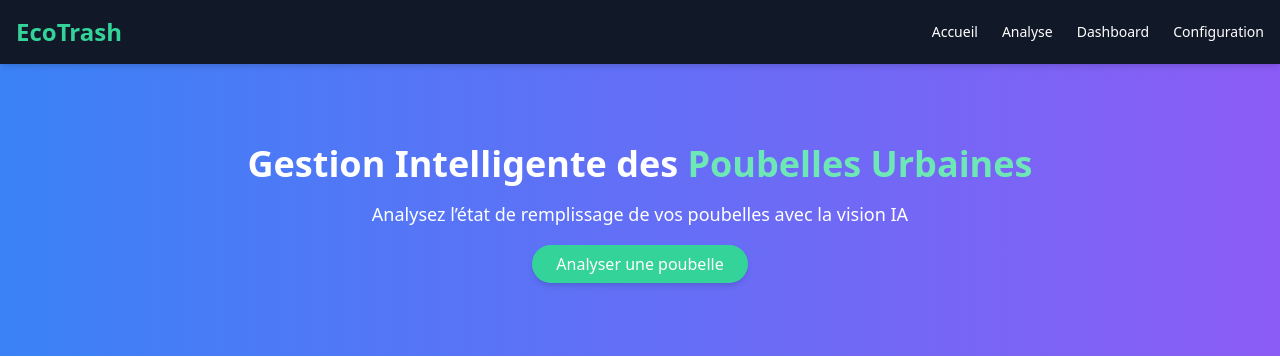
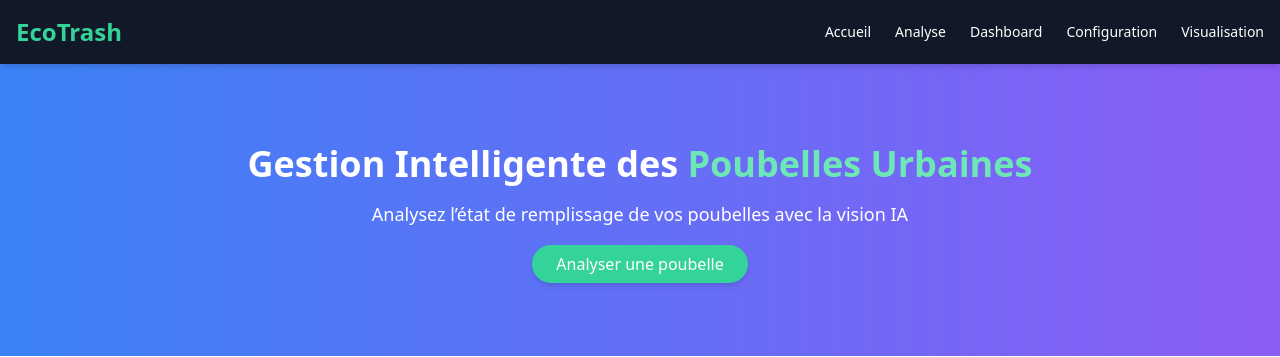
Before and after one commit to BaptGBM/MASTERCAMP, a Flask app: page / in a window 1280 px wide. Shown: the top 357 px of the page. Run offline with Flask 3, Linux system fonts and the light colour scheme; data that the repository does not hold is empty.

Commit message:
maj avec les bons liens pour naviguer entre les pages

```diff
--- a/templates/config.html
+++ b/templates/config.html
@@ -14,7 +14,7 @@
       <h1 class="text-2xl font-bold text-green-400">EcoTrash</h1>
       <nav>
         <ul class="flex gap-6 text-sm">
-          <li><a href="#accueil" class="hover:underline">Accueil</a></li>
+          <li><a href="{{ url_for('index') }}" class="hover:underline">Accueil</a></li>
           <li><a href="#upload" class="hover:underline">Analyse</a></li>
           <a href="{{ url_for('dashboard') }}" class="hover:underline">Dashboard</a>
           <li><a href="{{ url_for('config') }}" class="hover:underline">Configuration</a></li>
--- a/templates/dashboard.html
+++ b/templates/dashboard.html
@@ -14,7 +14,7 @@
       <h1 class="text-2xl font-bold text-green-400">EcoTrash</h1>
       <nav>
         <ul class="flex gap-6 text-sm">
-          <li><a href="#accueil" class="hover:underline">Accueil</a></li>
+          <li><a href="{{ url_for('index') }}"  class="hover:underline">Accueil</a></li>
           <li><a href="#upload" class="hover:underline">Analyse</a></li>
           <a href="{{ url_for('dashboard') }}" class="hover:underline">Dashboard</a>
           <li><a href="{{ url_for('config') }}" class="hover:underline">Configuration</a></li>
--- a/templates/index.html
+++ b/templates/index.html
@@ -21,10 +21,11 @@
       <h1 class="text-2xl font-bold text-green-400">EcoTrash</h1>
       <nav>
         <ul class="flex gap-6 text-sm">
-          <li><a href="#accueil" class="hover:underline">Accueil</a></li>
+          <li><a href="{{ url_for('index') }}" class="hover:underline">Accueil</a></li>
           <li><a href="#upload" class="hover:underline">Analyse</a></li>
           <a href="{{ url_for('dashboard') }}" class="hover:underline">Dashboard</a>
           <li><a href="{{ url_for('config') }}" class="hover:underline">Configuration</a></li>
+          <li><a href="{{ url_for('visualisation') }}" class="hover:underline">Visualisation</a></li>
 
         </ul>
       </nav>
--- a/templates/visualisation.html
+++ b/templates/visualisation.html
@@ -16,7 +16,7 @@
       <h1 class="text-2xl font-bold text-green-400">EcoTrash</h1>
       <nav>
         <ul class="flex gap-6 text-sm">
-            <li><a href="#accueil" class="hover:underline">Accueil</a></li>
+            <li><a href="{{ url_for('index') }}" class="hover:underline">Accueil</a></li>
             <li><a href="#upload" class="hover:underline">Analyse</a></li>
             <a href="{{ url_for('dashboard') }}" class="hover:underline">Dashboard</a>
             <li><a href="{{ url_for('config') }}" class="hover:underline">Configuration</a></li>
```
